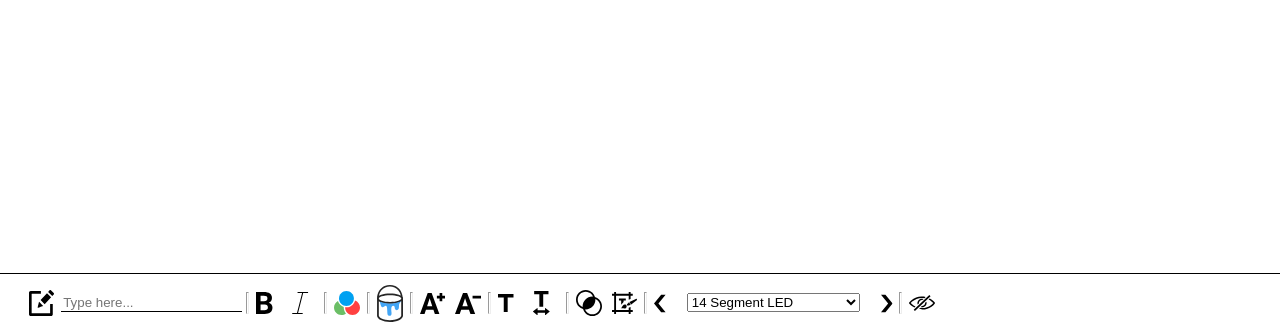
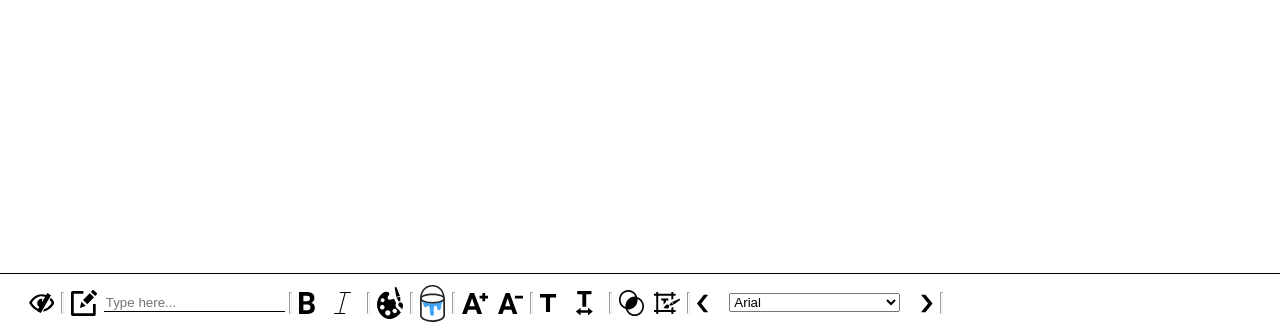
Before and after one commit to pabloFdz/sign, a plain HTML site: page index.html in a window 1280 px wide. Shown: the part 468-800 px from the top of the page. Drawn offline with Linux system fonts and the light colour scheme.

Commit message:
More changes

```diff
--- a/index.html
+++ b/index.html
@@ -25,6 +25,10 @@
 	</div>
 
 	<div id="settings-container">
+		<svg version="1.1" id="hide-settings" onclick="hideSettingsBar()" xmlns="http://www.w3.org/2000/svg" xmlns:xlink="http://www.w3.org/1999/xlink" x="0px" y="0px" viewBox="0 0 122.88 96.32" xml:space="preserve"><g><path fill="currentColor" d="M104.54,23.28c6.82,6.28,12.8,14.02,17.67,22.87l0.67,1.22l-0.67,1.21c-6.88,12.49-15.96,22.77-26.48,29.86 c-8.84,5.95-18.69,9.67-29.15,10.59l6.73-11.66c5.25-1.42,10.24-3.76,14.89-6.9c8.18-5.51,15.29-13.45,20.79-23.1 c-2.98-5.22-6.43-9.94-10.26-14.05L104.54,23.28L104.54,23.28z M88.02,0l17.84,10.3L56.2,96.32l-17.83-10.3l0.69-1.2 c-4.13-1.69-8.11-3.83-11.9-6.38C16.62,71.35,7.55,61.07,0.67,48.59L0,47.37l0.67-1.22C7.55,33.67,16.62,23.39,27.15,16.3 C37.42,9.38,49.08,5.48,61.44,5.48c7.35,0,14.44,1.38,21.14,3.94L88.02,0L88.02,0L88.02,0z M44.36,75.63l5-8.67 c-5.94-3.78-9.89-10.42-9.89-17.99c0-11.77,9.54-21.31,21.31-21.31c3.56,0,6.92,0.87,9.87,2.42l6.61-11.44 c-5.04-1.85-10.35-2.85-15.83-2.85c-9.61,0-18.71,3.06-26.76,8.48c-8.18,5.51-15.29,13.45-20.8,23.11 c5.5,9.66,12.62,17.6,20.8,23.1C37.76,72.55,41,74.28,44.36,75.63L44.36,75.63z M63.93,41.74l6.73-11.66 c-1.82-0.95-3.77-1.64-5.79-2.03c-1.45,2.18-2.31,4.82-2.31,7.67C62.56,37.88,63.06,39.93,63.93,41.74L63.93,41.74L63.93,41.74z"/></g></svg>
+
+		<hr>
+
 		<img class="icon" src="img/edit.svg">
 		<input id="text-to-display" type="text" placeholder="Type here...">
 
@@ -35,7 +39,7 @@
 
 		<hr>
 
-		<img id="font-color" src="img/colors.svg">
+		<img id="font-color" src="img/font-color.svg">
 		<input id="font-color-to-display" type="color">
 
 		<hr>
@@ -56,50 +60,54 @@
 		<hr>
 
 		<img id="blink" onclick="toggleBlink()" src="img/blink.svg">
-		<img id="blink" onclick="" src="img/textcolor.svg">
+		<img id="fullscreen" onclick="requestFullscreen()" src="img/textcolor.svg">
 
 		<hr>
 
 		<img id="font-left" onclick="" src="img/arrow.svg">
 		<select id="font-selector">
+			<option attr-font="arial"  style="font-family: 'Arial'" value="Arial">Arial</option>
+			<option attr-font="timenewroman"  style="font-family: 'Times New Roman'" value="Times New Roman">Times New Roman</option>
+			<option attr-font="comicsans"  style="font-family: 'Comic Sans'" value="Comic Sans">Comic Sans</option>
 			<option attr-font="font1"  style="font-family: '14 Segment LED'" value="14 Segment LED">14 Segment LED</option>
-			<option attr-font="font2"  style="font-family: 'Big Daddy LED TFB'" value="Big Daddy LED TFB">Big Daddy LED TFB</option>
-			<option attr-font="font3"  style="font-family: 'enhanced_led_board-7'" value="enhanced_led_board-7">enhanced_led_board-7</option>
-			<option attr-font="font4"  style="font-family: 'jd_led5'" value="jd_led5">jd_led5</option>
-			<option attr-font="font5"  style="font-family: 'jd_led7'" value="jd_led7">jd_led7</option>
+			<option attr-font="font2"  style="font-family: 'Big Daddy LED TFB'" value="Big Daddy LED TFB">Big Daddy LED</option>
+			<option attr-font="font3"  style="font-family: 'enhanced_led_board-7'" value="enhanced_led_board-7">Enhanced led Board-7</option>
+			<option attr-font="font4"  style="font-family: 'jd_led5'" value="jd_led5">JD LED5</option>
+			<option attr-font="font5"  style="font-family: 'jd_led7'" value="jd_led7">JD LED7</option>
 			<option attr-font="font6"  style="font-family: 'Led Bus'" value="Led Bus">Led Bus</option>
 			<option attr-font="font7"  style="font-family: 'LED LCD 123'" value="LED LCD 123">LED LCD 123</option>
 			<option attr-font="font8"  style="font-family: 'Led Panel Station Off'" value="Led Panel Station Off">Led Panel Station Off</option>
-			<option attr-font="font9"  style="font-family: 'led_8x6'" value="led_8x6">led_8x6</option>
-			<option attr-font="font10" style="font-family: 'led_board-7'" value="led_board-7">led_board-7</option>
-			<option attr-font="font11" style="font-family: 'led_counter_plus_7_italic'" value="led_counter_plus_7_italic">led_counter_plus_7_italic</option>
-			<option attr-font="font12" style="font-family: 'led_counter_plus_7'" value="led_counter_plus_7">led_counter_plus_7</option>
+			<option attr-font="font9"  style="font-family: 'led_8x6'" value="led_8x6">LED 8x6</option>
+			<option attr-font="font10" style="font-family: 'led_board-7'" value="led_board-7">LED Board-7</option>
+			<option attr-font="font11" style="font-family: 'led_counter_plus_7_italic'" value="led_counter_plus_7_italic">LED Counter Plus 7 italic</option>
+			<option attr-font="font12" style="font-family: 'led_counter_plus_7'" value="led_counter_plus_7">LED Counter Plus 7</option>
 			<option attr-font="font13" style="font-family: 'led_counter-7_italic'" value="led_counter-7_italic">led_counter-7_italic</option>
-			<option attr-font="font14" style="font-family: 'led_counter-7'" value="led_counter-7">led_counter-7</option>
-			<option attr-font="font15" style="font-family: 'led_display-7'" value="led_display-7">led_display-7</option>
+			<option attr-font="font14" style="font-family: 'led_counter-7'" value="led_counter-7">LED Counter 7 </option>
+			<option attr-font="font15" style="font-family: 'led_display-7'" value="led_display-7">LED Display 7 </option>
 			<option attr-font="font16" style="font-family: 'LEDBDREV'" value="LEDBDREV">LEDBDREV</option>
 			<option attr-font="font17" style="font-family: 'LEDBOARD'" value="LEDBOARD">LEDBOARD</option>
 			<option attr-font="font18" style="font-family: 'LEDCalculator'" value="LEDCalculator">LEDCalculator</option>
-			<option attr-font="font19" style="font-family: 'leders St'" value="leders St">leders St</option>
+			<option attr-font="font19" style="font-family: 'leders St'" value="leders St">LEDers St</option>
 			<option attr-font="font20" style="font-family: 'LediZ St'" value="LediZ St">LediZ St</option>
 			<option attr-font="font21" style="font-family: 'LEDSimulator'" value="LEDSimulator">LEDSimulator</option>
 			<option attr-font="font22" style="font-family: 'light_led_board-7'" value="light_led_board-7">light_led_board-7</option>
 			<option attr-font="font23" style="font-family: 'light_led_display-7'" value="light_led_display-7">light_led_display-7</option>
 			<option attr-font="font24" style="font-family: 'modern_led_board-7'" value="modern_led_board-7">modern_led_board-7</option>
 			<option attr-font="font25" style="font-family: 'NEONLEDLight'" value="NEONLEDLight">NEONLEDLight</option>
-			<option attr-font="font26" style="font-family: 'New Led Board tfb'" value="New Led Board tfb">New Led Board tfb</option>
-			<option attr-font="font27" style="font-family: 'NEW LED DISPLAY ST'" value="NEW LED DISPLAY ST">NEW LED DISPLAY ST</option>
-			<option attr-font="font28" style="font-family: 'rounded_led_board-7'" value="rounded_led_board-7">rounded_led_board-7</option>
-			<option attr-font="font29" style="font-family: 'RUNNING LED Regular'" value="RUNNING LED Regular">RUNNING LED Regular</option>
-			<option attr-font="font30" style="font-family: 'serif_led_board-7'" value="serif_led_board-7">serif_led_board-7</option>
+			<option attr-font="font26" style="font-family: 'New Led Board tfb'" value="New Led Board tfb">New LED Board</option>
+			<option attr-font="font27" style="font-family: 'NEW LED DISPLAY ST'" value="NEW LED DISPLAY ST">New LED Display</option>
+			<option attr-font="font28" style="font-family: 'rounded_led_board-7'" value="rounded_led_board-7">Rounded LED Board</option>
+			<option attr-font="font29" style="font-family: 'RUNNING LED Regular'" value="RUNNING LED Regular">Running LED Regular</option>
+			<option attr-font="font30" style="font-family: 'serif_led_board-7'" value="serif_led_board-7">Serif LED Board-7</option>
 			<option attr-font="font31" style="font-family: 'TEXASLED'" value="TEXASLED">TEXASLED</option>
-			<option attr-font="font32" style="font-family: 'UltraLED St'" value="UltraLED St">UltraLED St</option>
+			<option attr-font="font32" style="font-family: 'UltraLED St'" value="UltraLED St">UltraLED</option>
 		</select>
 		<img id="font-right" onclick="" src="img/arrow.svg" style="transform: rotate(180deg)">
 
 		<hr>
 
-		<img id="hide-settings" onclick="" src="img/hide.svg">
+
+
 
 	</div>
 
--- a/js/main.js
+++ b/js/main.js
@@ -14,6 +14,9 @@ const displayedText = document.querySelectorAll('.displayed-text');
 const colorPickerFont = document.getElementById('font-color');
 const colorPickerBackground = document.getElementById('background-color');
 
+const settingsContainer = document.getElementById('settings-container');
+const hideSettings = document.getElementById('hide-settings');
+
 let currentFont = "Led Bus"
 let currentFontColor = "#000";
 let currentBackgroundColor = "#fff";
@@ -21,11 +24,12 @@ let currentBackgroundColor = "#fff";
 let fontSize = 700;
 let enableBlink = true;
 let blink = true;
+let settingsHidden = false;
 let element;
 
 let slidingText = false; // false Static | true Marquee
 
-
+/* Blink */
 let blinkInterval;
 
 function toggleBlink() {
@@ -145,6 +149,33 @@ function changeColor() {
 	backgroundColor.style.backgroundColor = currentBackgroundColor;
 }
 
+function invertColor(rgb) {
+	rgb = toRGB(rgb);
+    rgb = rgb.match(/^rgb\((\d+),\s*(\d+),\s*(\d+)\)$/);
+
+    invertedR = rgb[1] * -1 + 255;
+	invertedG = rgb[2] * -1 + 255;
+	invertedB = rgb[3] * -1 + 255;
+
+	hideSettings.style.color = "rgb(" + invertedR + ", " + invertedG + ", " + invertedB + ")";
+}
+const toRGB = (color) => {
+    const { style } = new Option();
+    style.color = color;
+    return style.color;
+}
+function hideSettingsBar() {
+	if (settingsHidden) {
+		invertColor(currentBackgroundColor);
+		settingsContainer.classList.remove("hidden");
+		settingsHidden = false;
+	}
+	else {
+		invertColor(currentBackgroundColor);
+		settingsContainer.classList.add("hidden");
+		settingsHidden = true;
+	}
+}
 
 let fontBodyClass;
 /* LISTENERS */
@@ -155,8 +186,6 @@ inputFontFamily.addEventListener("input",(event)=>{
 	currentFont = inputFontFamily.value;
 	fontBodyClass = inputFontFamily.options[inputFontFamily.selectedIndex].getAttribute('attr-font')
 	document.body.setAttribute("class", fontBodyClass);
-
-
 
 	//fontChangeFamily();
 });
--- a/styles/fonts.css
+++ b/styles/fonts.css
@@ -129,6 +129,10 @@
 }
 
 
+body.arial #typed {font-family: "Arial";}
+body.timesnewroman #typed {font-family: "Times New Roman";}
+body.comicsans #typed {font-family: "Comic Sans MS";}
+
 body.font1 #typed {font-family: "14 Segment LED";}
 body.font2 #typed {font-family: "Big Daddy LED TFB";}
 body.font3 #typed {font-family: "enhanced_led_board-7";}
--- a/styles/main.css
+++ b/styles/main.css
@@ -4,9 +4,12 @@ body {
 
 	margin: 0;
 }
-img {
+img, svg {
 	width: 2%;
 	height: auto;
+}
+svg {
+	color: initial;
 }
 hr {
 	width: 1px;
@@ -19,7 +22,7 @@ input[type="color"] {
 	position: absolute;
 	margin-left: -5%;
 }
-#settings-container img {
+#settings-container img, #settings-container svg {
 	vertical-align: middle;
 	padding: 3px;
 }
@@ -35,6 +38,14 @@ input[type="color"] {
 	padding: .5% 2%;
 
 	border-top: 1px solid
+}
+#settings-container.hidden {
+	border-top: none;
+}
+#settings-container.hidden >:not(#hide-settings) {
+	visibility: hidden;
+	opacity: 0;
+	border: none;
 }
 #text-to-display {
 	border: none;
```
Also changed, not shown: img/eye-blind-icon.svg (deleted), img/font-color.svg (renamed from img/art-icon.svg), img/hide-settings.svg (added).
